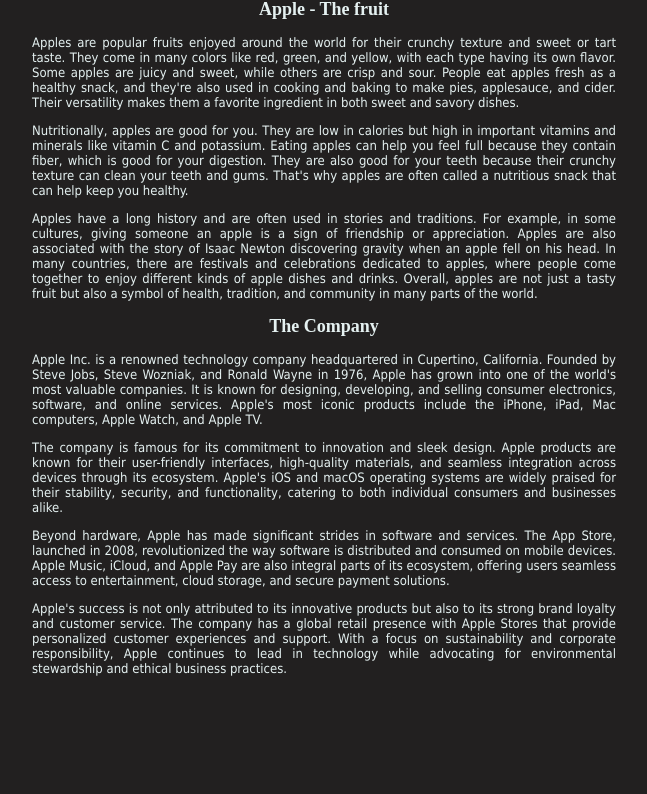
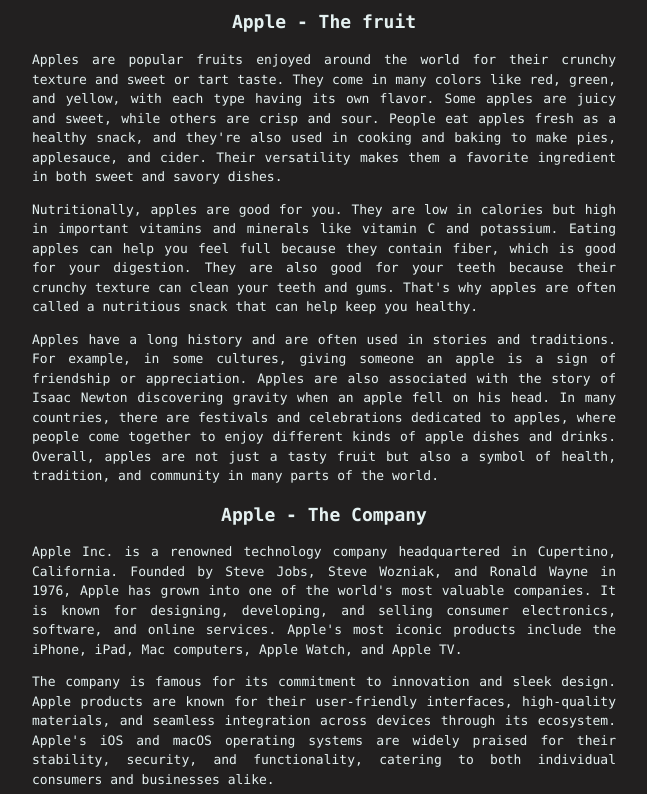
Before and after one commit to salauddin-shimul/CS50W, a plain HTML site: page index.html in a window 1280 px wide. Shown: the part 60-854 px from the top of the page, without its empty margins (316-963 px from the left). Before the commit the page ends 800 px from the top, so only its background shows below. Drawn offline with Linux system fonts and the light colour scheme.

Commit message:
changed font to lucida console, changed line spacing to 1.5 and changed heading to current

```diff
--- a/index.html
+++ b/index.html
@@ -39,7 +39,7 @@
         health, tradition, and community in many parts of the world.
       </p>
 
-      <h2>The Company</h2>
+      <h2>Apple - The Company</h2>
 
       <p>
         Apple Inc. is a renowned technology company headquartered in Cupertino,
--- a/style.css
+++ b/style.css
@@ -1,17 +1,18 @@
 html {
-  font-family: Tahoma, Verdana, Geneva, sans-serif;
+  font-family: "Lucida Console", monospace;
   font-size: 13px;
   background-color: rgb(34, 32, 32);
   color: rgb(229, 241, 241);
   max-width: 600px;
   margin-left: auto;
   margin-right: auto;
+  line-height: 1.5;
 }
 
 h1,
 h2 {
   font-size: 24px;
-  font-family: "Times New Roman", Times, serif;
+  font-family: "Lucida Console", monospace;
   font-weight: bold;
   text-align: center;
 }
```
